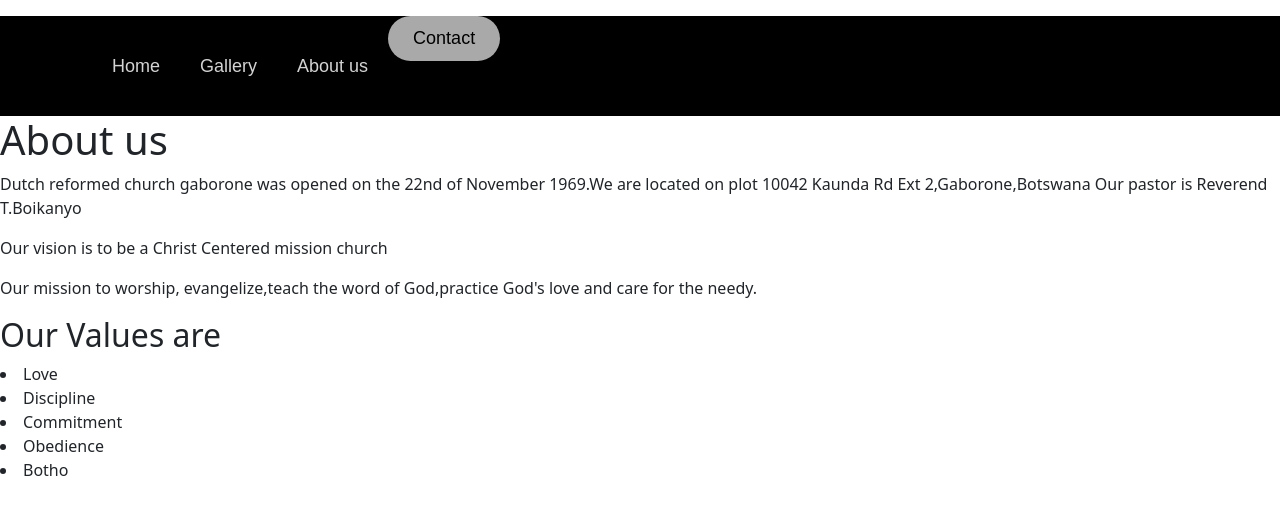
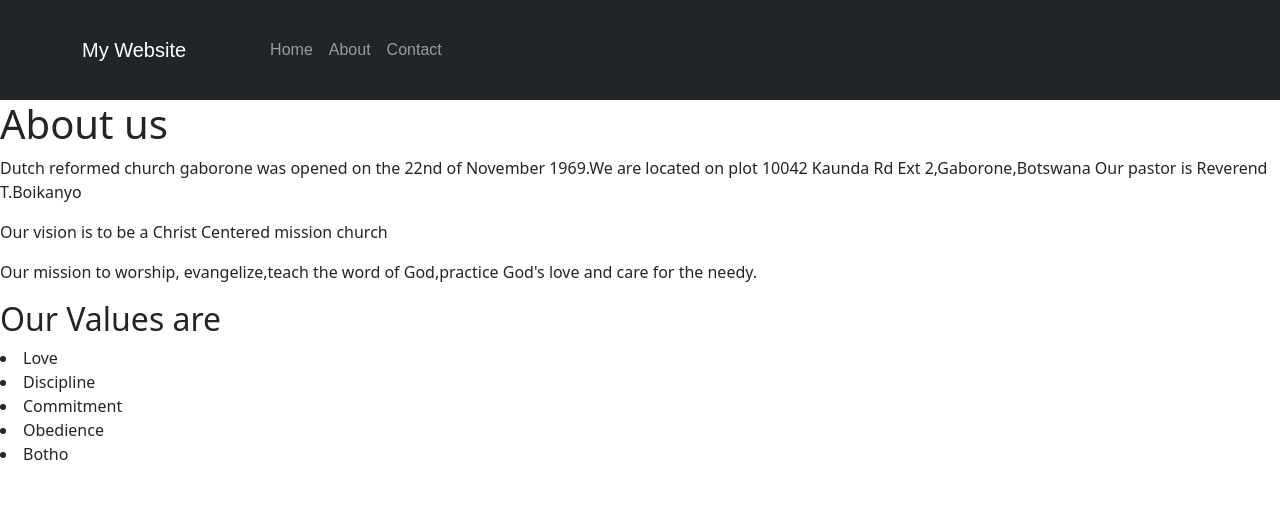
Before and after one commit to bida24-107/DRCB-gaborone, a plain HTML site: page Aboutus.html in a window 1280 px wide. Drawn offline with nearby package versions, Linux system fonts and the light colour scheme.

Commit message:
Update Aboutus.html

```diff
--- a/Aboutus.html
+++ b/Aboutus.html
@@ -17,15 +17,30 @@
 </head>
 
 <body>
+<header>
+<nav class="navbar navbar-expand-lg navbar-dark bg-dark">
+<div class="container">
+<a class="navbar-brand" href="index.html">My Website</a>
+<button class="navbar-toggler" type="button" data-bs-toggle="collapse" data-bs-target="#navbarNav">
+<span class="navbar-toggler-icon"></span>
+</button>
+<div class="collapse navbar-collapse" id="navbarNav">
+<ul class="navbar-nav">
+<li class="nav-item">
+<a class="nav-link" href="index.html">Home</a>
+</li>
+<li class="nav-item">
+<a class="nav-link" href="Aboutus.html">About</a>
+</li>
+<li class="nav-item">
+<a class="nav-link" href="Contact.html">Contact</a>
+</li>
+</ul>
+</div>
+</div>
+</nav>
+</header>
 
-  <nav>
-<ul>
- <li><a href="index.html">Home</a></li>
- <li><a href="gallery.html">Gallery</a></li>
- <li><a href="Aboutus.html">About us</a></li>
-</ul>
-<a class="cta"href="contact.html"><button>Contact</button></a>
-</nav>
 <h1>About us</h1>
   <P>Dutch reformed church gaborone was opened on the 22nd of November 1969.We are located on plot 10042 Kaunda Rd Ext 2,Gaborone,Botswana
   Our pastor is Reverend T.Boikanyo </P>
```
